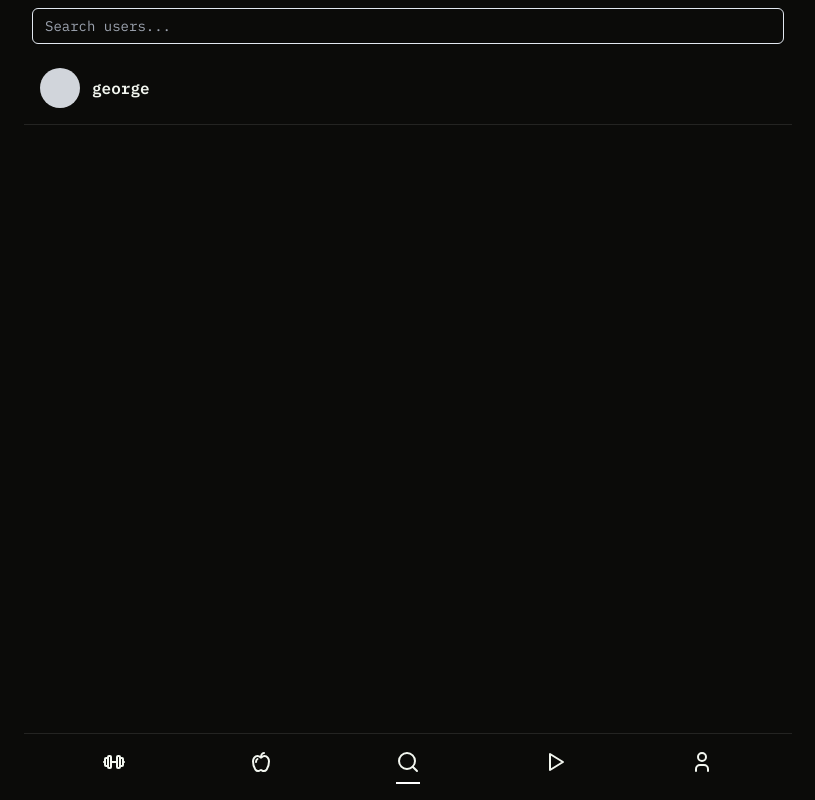
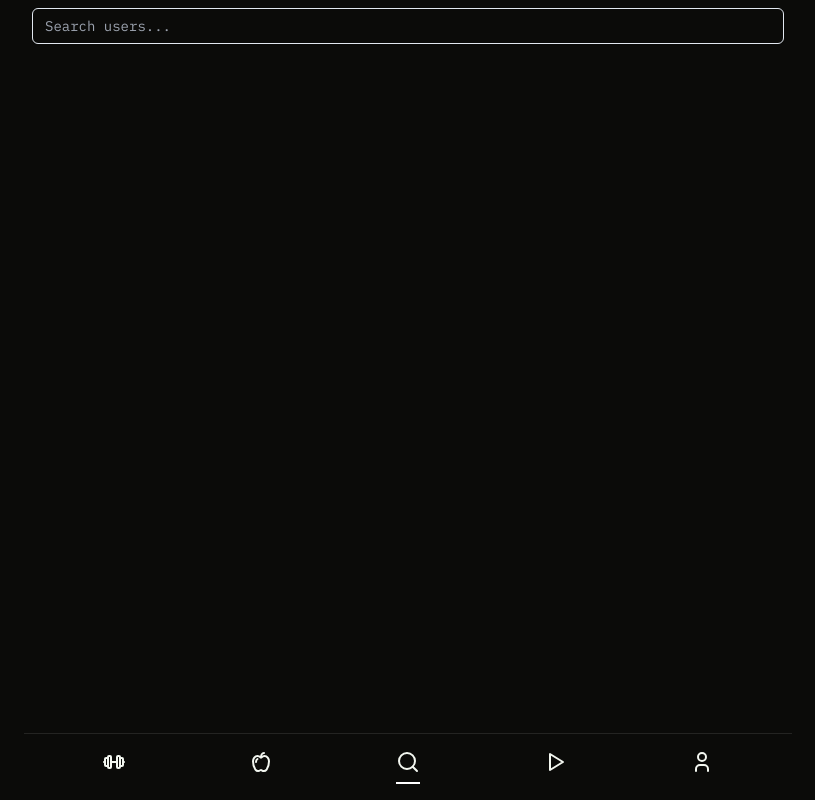
Before and after one commit to CEN3031-Group-8/GatorFit, a Next.js app in the folder frontend/: page /search in a window 1280 px wide. Shown: the whole page, without its empty margins (232-1047 px from the left). Built offline with nearby package versions, Linux system fonts and the light colour scheme.

Commit message:
removed test code from search

```diff
--- a/frontend/src/app/(protected)/search/searchComponent.tsx
+++ b/frontend/src/app/(protected)/search/searchComponent.tsx
@@ -36,7 +36,7 @@ const UserComponent = (user: any) => {
 
 export function SearchComponent() {
   const [query, setQuery] = useState("");
-  const [users, setUsers] = useState([new User()]);
+  const [users, setUsers] = useState(new Array<User>());
 
   async function handleInputChange (e: any) {
     const search = e.target.value
```
